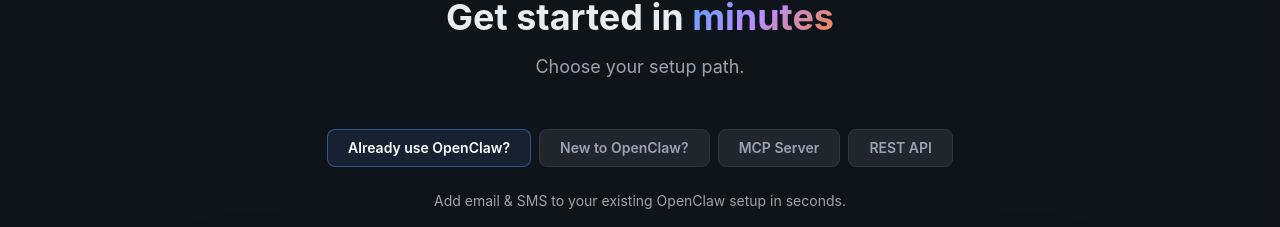
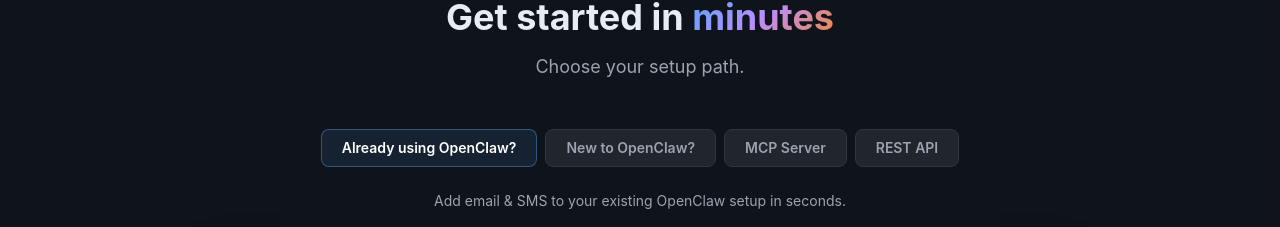
Before and after one commit to agenticmail/frontend, a Next.js app: page / in a window 1280 px wide. Shown: the part 2093-2320 px from the top of the page. Built offline with nearby package versions, Linux system fonts and the light colour scheme.

Commit message:
fix: Already using OpenClaw?

```diff
--- a/src/components/Quickstart.tsx
+++ b/src/components/Quickstart.tsx
@@ -57,8 +57,8 @@
 const tabs: { id: Tab; label: string; shortLabel: string; code: string; description: string }[] = [
   {
     id: 'openclaw',
-    label: 'Already use OpenClaw?',
-    shortLabel: 'Already use OpenClaw?',
+    label: 'Already using OpenClaw?',
+    shortLabel: 'Already using OpenClaw?',
     code: existingUserCode,
     description: 'Add email & SMS to your existing OpenClaw setup in seconds.',
   },
```
